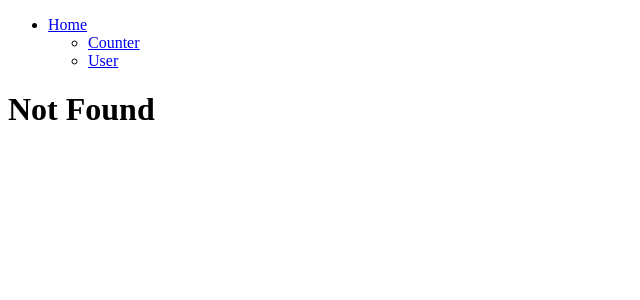
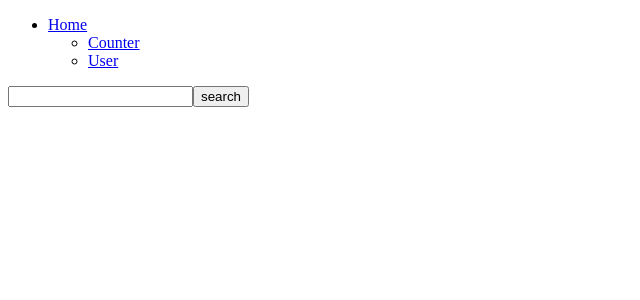
Before and after one commit to DarioCorbinelli/esercizi-react, a React (Create React App) app: page /users in a window 1280 px wide. Before the commit this address had no page. Shown: the top 300 px of the page, without its empty margins (0-640 px from the left). Built offline with nearby package versions, Linux system fonts and the light colour scheme.

Commit message:
router-6

```diff
--- a/src/App.js
+++ b/src/App.js
@@ -1,4 +1,5 @@
 import Coutner from "Counter";
+import GithubUserList from "GithubUserList";
 import NotFound from "NotFound";
 import React from "react";
 import { NavLink, Route, Routes } from "react-router-dom";
@@ -12,14 +13,17 @@ function App() {
         <li><NavLink to="/">Home</NavLink></li>
         <ul>
           <li><NavLink to="/counter">Counter</NavLink></li>
-          <li><NavLink to="/users/DarioCorbinelli">User</NavLink></li>
+          <li><NavLink to="/users">User</NavLink></li>
         </ul>
       </ul>
       <Routes>
         <Route path="/">
           <Route index element={<Welcome name="Dario"/>}/>
           <Route path="counter" element={<Coutner initValue={20}/>}/>
-          <Route path="users/:username" element={<ShowGithubUser />}/>
+          <Route path="users">
+            <Route index element={<GithubUserList />}/>
+            <Route path=":user" element={<ShowGithubUser />}/>
+          </Route>
         </Route>
         <Route path="*" element={<NotFound />}/>
 
--- /dev/null
+++ b/src/GithubUserList.js
@@ -0,0 +1,28 @@
+import React, { useState } from "react";
+import { NavLink } from "react-router-dom";
+
+function GithubUserList() {
+  const [user, setUser] = useState("");
+  const [users, setUsers] = useState([]);
+
+  function handleInput(e) {
+    setUser(e.target.value);
+  }
+
+  function handleSearch() {
+    setUsers((users) => [...users, user]);
+    setUser("");
+  }
+
+  return (
+    <>
+      <input type="text" name="user" value={user} onChange={handleInput} />
+      <button onClick={handleSearch}>search</button>
+      <ul>
+        {users.map((user, key) => <li key={key}><NavLink to={`/users/${user}`}>{user}</NavLink></li> )}
+      </ul>
+    </>
+  );
+}
+
+export default GithubUserList;
--- a/src/ShowGithubUser.js
+++ b/src/ShowGithubUser.js
@@ -4,7 +4,7 @@ import { useParams } from "react-router-dom";
 
 function ShowGithubUser() {
   const path = useParams();
-  return <GithubUser username={path.username} />;
+  return <GithubUser username={path.user} />;
 }
 
 export default ShowGithubUser;
```
Also changed, not shown: src/GithubUser.js (+14 -8 lines).
